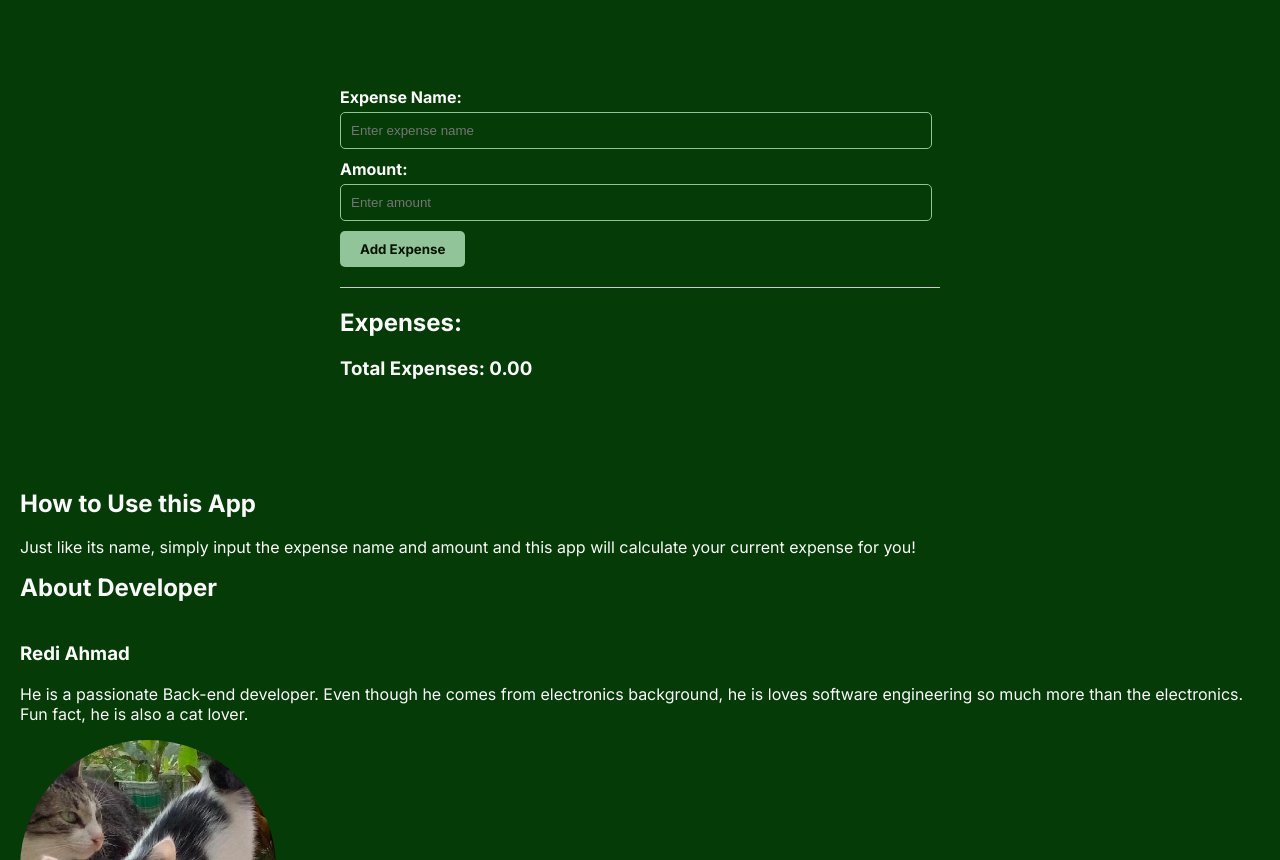
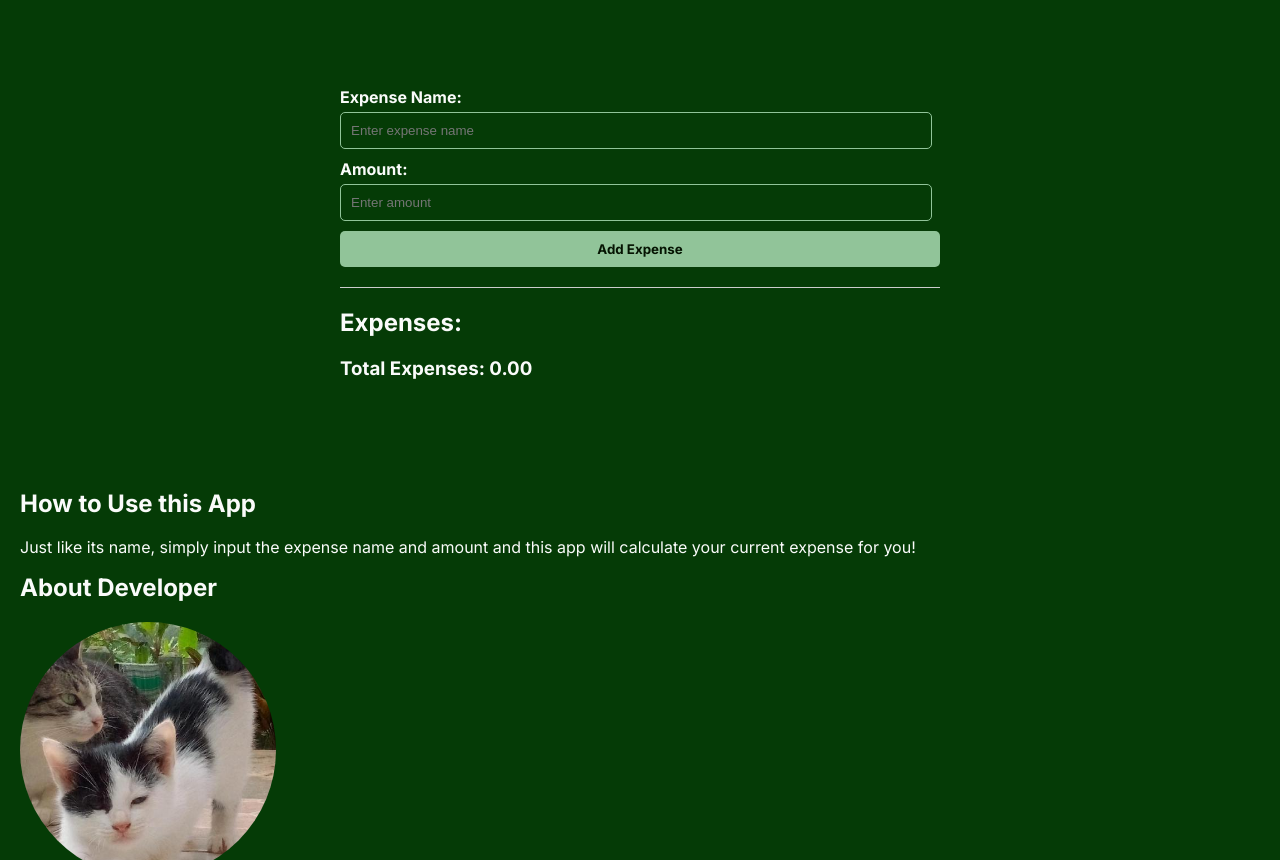
Before and after one commit to rediahmds/simple-expense-tracker, a plain HTML site: page index.html in a window 1280 px wide. Shown: the part 92-952 px from the top of the page. Drawn offline with Linux system fonts and the light colour scheme.

Commit message:
fix: hopefully html semantic correctly implemented

```diff
--- a/app/style.css
+++ b/app/style.css
@@ -44,6 +44,7 @@ aside {
 
 button {
   padding: 10px 20px;
+  width: 100%;
   color: #fff;
   border: none;
   border-radius: 5px;
--- a/index.html
+++ b/index.html
@@ -17,7 +17,7 @@
       </nav>
     </header>
     <main>
-      <div class="formContainer textGhostWhite">
+      <article class="formContainer textGhostWhite">
         <div class="form" id="expenseForm">
           <label for="expenseName">Expense Name:</label>
           <input
@@ -46,7 +46,7 @@
           <ul id="expenseList"></ul>
           <h3>Total Expenses: <span id="totalExpense">0.00</span></h3>
         </div>
-      </div>
+      </article>
       <aside class="textGhostWhite">
         <article>
           <h2>How to Use this App</h2>
@@ -57,14 +57,13 @@
         </article>
         <article>
           <h2>About Developer</h2>
-          <img src="" alt="" />
+          <img src="app/assets/mycats.jpeg" alt="Redi's Cats" id="catsImg" />
           <h3>Redi Ahmad</h3>
           <p>
             He is a passionate Back-end developer. Even though he comes from
-            electronics background, he is loves software engineering so much
-            more than the electronics. Fun fact, he is also a cat lover.
+            electronics background, he loves software engineering so much more
+            than the electronics. As a fun fact, he is also a cat lover.
           </p>
-          <img src="app/assets/mycats.jpeg" alt="Redi's Cats" id="catsImg" />
         </article>
       </aside>
     </main>
```
